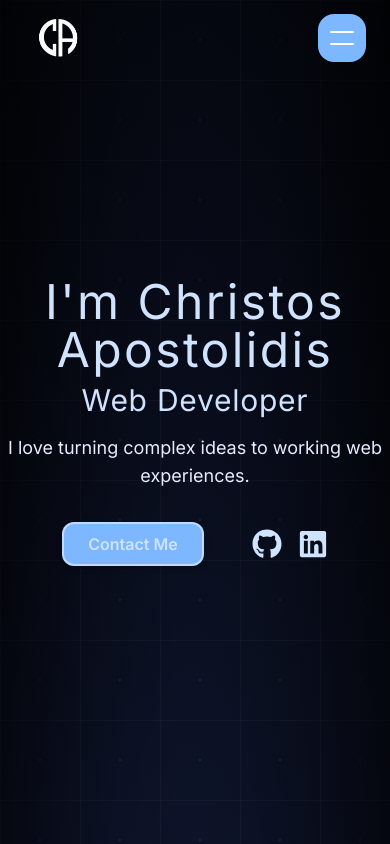
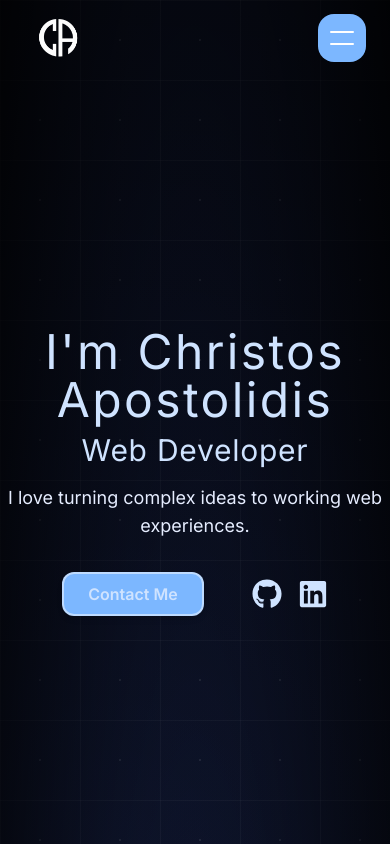
Before and after one commit to ChrApostolidis/portfolio, a React (Vite) app: page / in a window 390 px wide. Shown: the top 844 px of the page. Built offline with nearby package versions, Linux system fonts and the light colour scheme.

Commit message:
add link functionality to About and Hero sections

```diff
--- a/src/sections/AboutSection.tsx
+++ b/src/sections/AboutSection.tsx
@@ -20,8 +20,8 @@ export default function AboutSection() {
 
   return (
     <section id="About" className="mt-10 max-w-5xl">
-      <div className="mx-10 lg:mx-0">
-        <h3 className="relative -top-1.5 text-sm font-semibold uppercase tracking-[0.3em] text-primary/80">
+      <div className="relative flex text-left lg:justify-start items-center ml-4 mb-4 lg:mb-0">
+        <h3 className="text-sm font-semibold uppercase tracking-[0.3em] text-primary/80">
           About Me<span className="text-accent text-2xl">.</span>
         </h3>
       </div>
@@ -30,7 +30,7 @@ export default function AboutSection() {
         initial="hidden"
         whileInView="visible"
         viewport={{ once: true, amount: 1 }}
-        className="mt-6 mx-20 space-y-5 max-w-3xl"
+        className="mt-6 lg:mx-20 mx-5 space-y-5 max-w-3xl"
       >
         <p className="border-b pb-4  border-accent text-lg lg:text-2xl font-medium leading-snug">
           Entry-level Web Developer focused on{" "}
@@ -64,13 +64,28 @@ export default function AboutSection() {
         </motion.p>
       </motion.div>
 
-      <div className="my-12 mx-10 flex justify-between items-center gap-4">
+      <div className="my-12 lg:mx-10 mx-5 flex justify-between items-center gap-4">
         <MainButton className="bg-primary hover:bg-secondary border-black">
           Contact Me
         </MainButton>
         <div className="flex gap-4">
-          <FaGithub size={30} className="hover:text-primary cursor-pointer" />
-          <FaLinkedin size={30} className="hover:text-primary cursor-pointer" />
+          <a
+            target="_blank"
+            rel="noopener noreferrer"
+            href="https://github.com/ChrApostolidis"
+          >
+            <FaGithub size={30} className="hover:text-primary cursor-pointer" />
+          </a>
+          <a
+            target="_blank"
+            rel="noopener noreferrer"
+            href="https://www.linkedin.com/in/xristos-apostolidis-5aa0912ab/"
+          >
+            <FaLinkedin
+              size={30}
+              className="hover:text-primary cursor-pointer"
+            />
+          </a>
         </div>
       </div>
     </section>
--- a/src/sections/HeroSection.tsx
+++ b/src/sections/HeroSection.tsx
@@ -4,9 +4,14 @@ import { FaLinkedin } from "react-icons/fa";
 
 export default function HeroSection() {
   return (
-    <div id="Hero" className="flex flex-col justify-center items-center gap-4">
+    <div
+      id="Hero"
+      className="flex flex-col justify-center items-center gap-4 pt-25 lg:pt-0"
+    >
       <div className="flex flex-col justify-center items-center gap-2">
-        <h1 className="text-5xl text-center tracking-wider lg:text-7xl">I'm Christos Apostolidis</h1>
+        <h1 className="text-5xl text-center tracking-wider lg:text-7xl">
+          I'm Christos Apostolidis
+        </h1>
         <h2 className="text-3xl lg:text-4xl tracking-wide">Web Developer</h2>
       </div>
       <div className="flex justify-center items-center">
@@ -16,14 +21,26 @@ export default function HeroSection() {
       </div>
       <div className="flex justify-center items-center gap-4 mt-4">
         <MainButton className="bg-primary hover:bg-secondary border-black">
-          Contact Me
+          <a href="#contact">Contact Me</a>
         </MainButton>
         <div className="flex gap-4">
-          <FaGithub size={30} className="hover:text-primary cursor-pointer" />
-          <FaLinkedin
-            size={30}
-            className="hover:text-primary cursor-pointer"
-          />
+          <a
+            target="_blank"
+            rel="noopener noreferrer"
+            href="https://github.com/ChrApostolidis"
+          >
+            <FaGithub size={30} className="hover:text-primary cursor-pointer" />
+          </a>
+          <a
+            target="_blank"
+            rel="noopener noreferrer"
+            href="https://www.linkedin.com/in/xristos-apostolidis-5aa0912ab/"
+          >
+            <FaLinkedin
+              size={30}
+              className="hover:text-primary cursor-pointer"
+            />
+          </a>
         </div>
       </div>
     </div>
```
